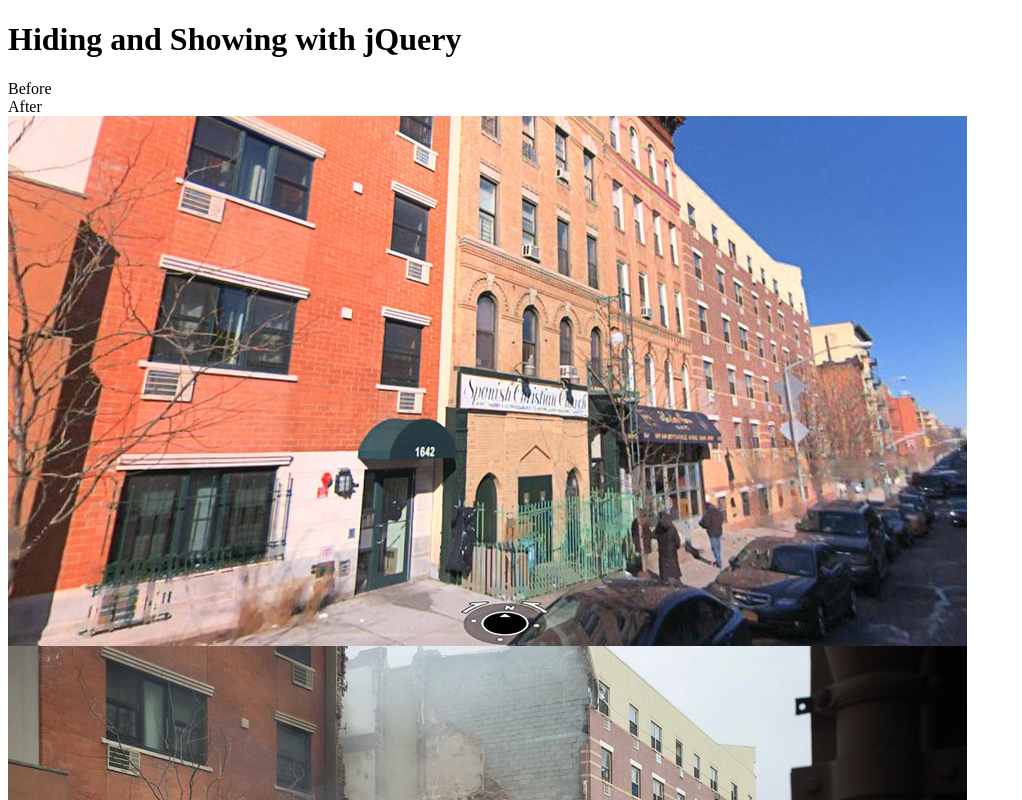
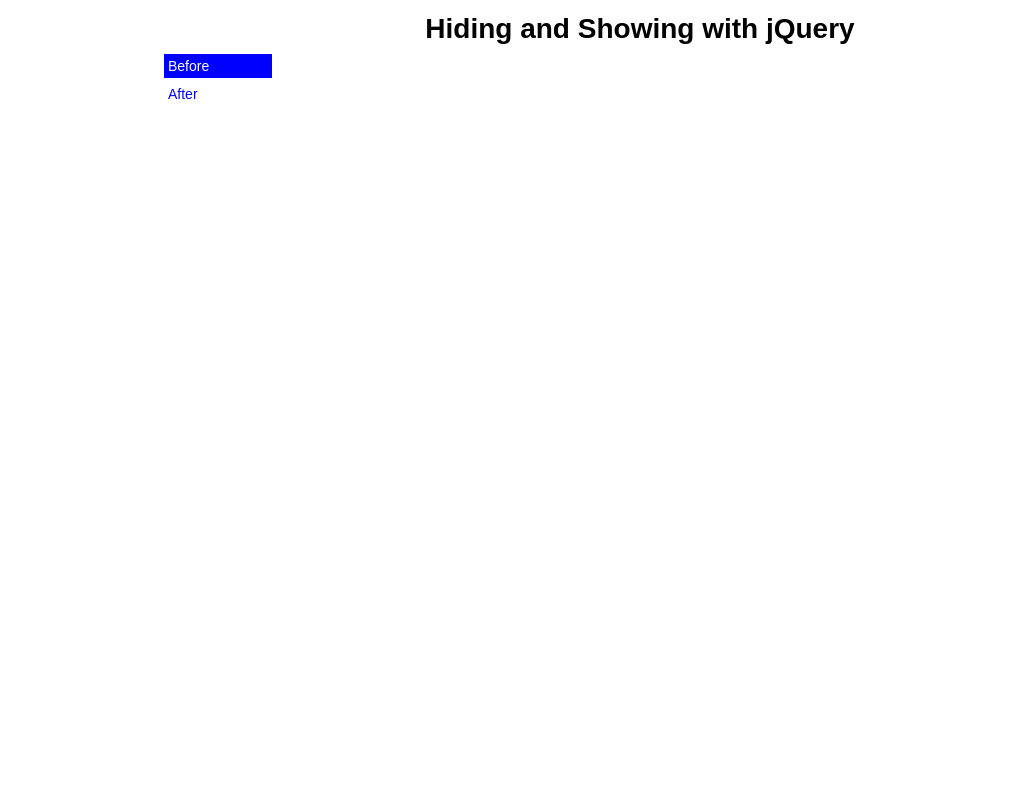
Before and after one commit to HarryStevens/wk8Video, a plain HTML site: page index.html in a window 1280 px wide. Shown: the top 800 px of the page, without its empty margins (0-1022 px from the left). Drawn offline with nearby package versions, Linux system fonts and the light colour scheme.

Commit message:
buttons styled and layout set

```diff
--- a/styles.css
+++ b/styles.css
@@ -1,3 +1,53 @@
-body {
-
+h1 {
+	display: table;
+	margin: 0 auto;
+	padding: 5px;
 }
+.main-content {
+	width: 960px;
+	height: 600px;
+	font-family: Arial,Helvetica,sans-serif;
+	font-size: 14px;
+	display: table;
+	margin: 0 auto;
+}
+.nav-holder {
+	width: 12%;
+	height: 100%;
+	float: left;
+}
+.image-holder {
+	margin-top: 4px;
+	width: 88%;
+	height: 100%;
+	float: left;
+	position: relative;
+}
+.image-holder img {
+	width: 100%;
+	position: absolute;
+	top: 0px;
+	left: 0px;
+	display: none;
+}
+.button {
+	color: blue;
+	cursor: pointer;
+	width: 100px;
+	padding: 4px;
+	margin: 4px;
+}
+.button:hover {
+	color: orange;
+}
+.button.active {
+	background-color: blue;
+	color: white;
+	cursor: default;
+}
+button.active:hover {
+	color: white;
+}
+button.active img {
+	display: inline;
+}
```
